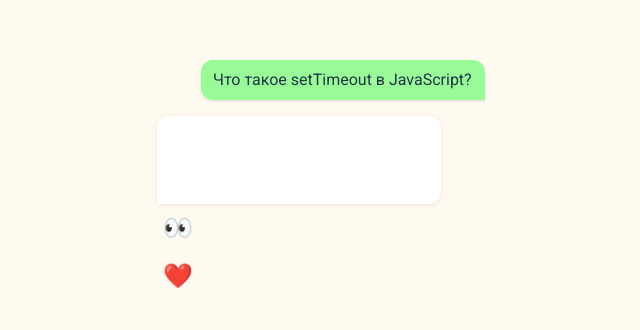
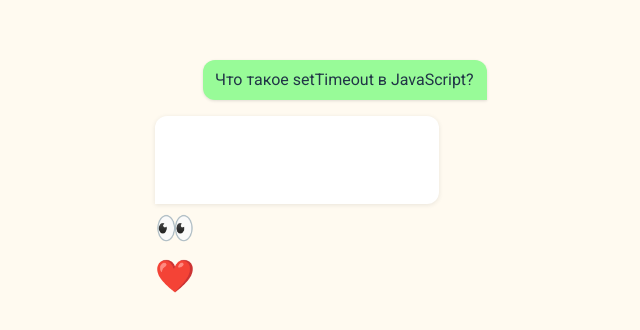
Before and after one commit to dimarique/FE_Check, a React (Vite) app: page / in a window 1280 px wide. Shown: the part 220-550 px from the top of the page, without its empty margins (319-959 px from the left). Built offline with nearby package versions, Linux system fonts and the light colour scheme.

Commit message:
css_wip2

```diff
--- a/src/Answer/Answer.module.css
+++ b/src/Answer/Answer.module.css
@@ -18,7 +18,7 @@
   display: flex;
 
   border-radius: 12px 12px 12px 0;
-  margin-right: 44px;
+  margin-right: 48px;
 
   max-width: 260px;
   box-shadow: 0 1px 5px rgba(0, 0, 0, 0.09);
--- a/src/Button/Button.module.css
+++ b/src/Button/Button.module.css
@@ -1,7 +1,10 @@
 .btn {
   /* display: flex;
   align-items: center;
-  justify-content: center; */
-  padding: 6px;
-  font-size: 24px;
+  justify-content: center;
+  padding: 6px; */
+  font-size: 32px;
+
+
+
 }
--- a/src/Question/Question.module.css
+++ b/src/Question/Question.module.css
@@ -8,7 +8,7 @@
 
   border-radius: 12px 12px 0 12px;
   margin-bottom: 16px;
-  margin-left: 44px;
+  margin-left: 48px;
 
   max-width: 260px;
   box-shadow: 0 1px 3px rgba(0, 0, 0, 0.12);
```
Also changed, not shown: src/ButtonNext/ButtonNext.jsx (+9 -9 lines).
